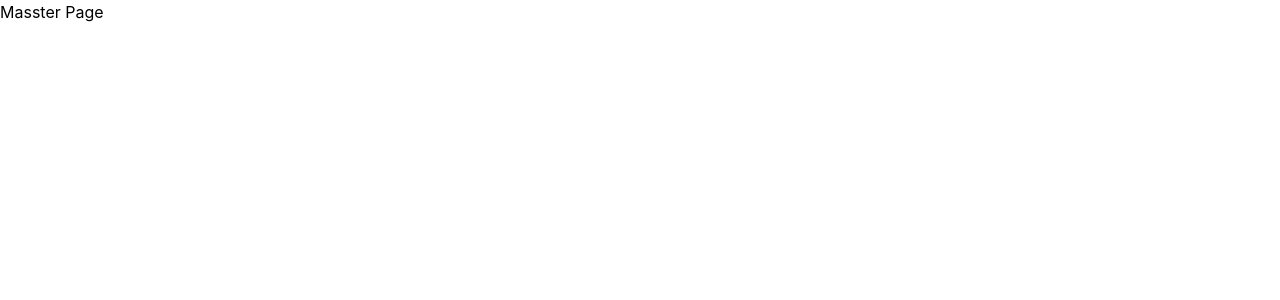
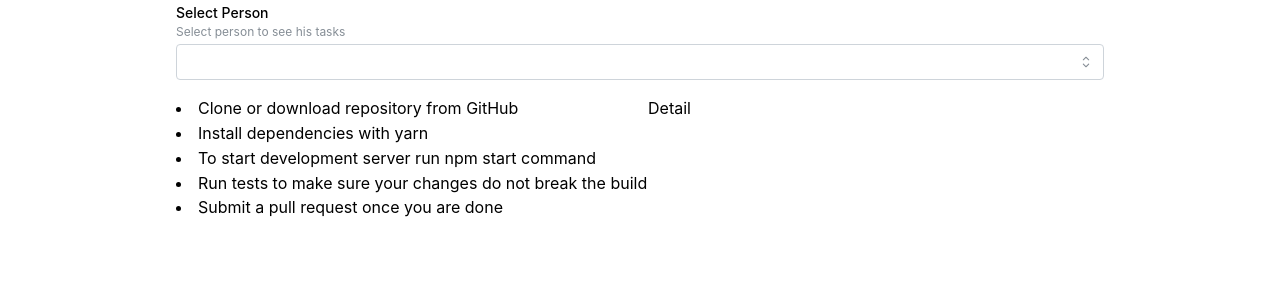
Before and after one commit to ducva/dear-dairy, a React (Vite) app in the folder apps/dear-dairy/: page /master in a window 1280 px wide. Shown: the top 300 px of the page. Built offline with nearby package versions, Linux system fonts and the light colour scheme; no server answers.

Commit message:
feat: some layout

```diff
--- a/apps/dear-dairy/src/pages/layout/Layout.tsx
+++ b/apps/dear-dairy/src/pages/layout/Layout.tsx
@@ -1,4 +1,4 @@
-import { Flex } from "@mantine/core"
+import { Container } from "@mantine/core"
 import { Outlet, useNavigate } from "react-router-dom"
 import { useAuth0 } from "@auth0/auth0-react"
 import { useEffect } from "react"
@@ -17,8 +17,8 @@ export const Layout = () => {
   }, [isAuthenticated, user])
 
   return (
-    <Flex>
+    <Container>
       <Outlet />
-    </Flex>
+    </Container>
   )
 }
--- a/apps/dear-dairy/src/pages/master/MasterPage.tsx
+++ b/apps/dear-dairy/src/pages/master/MasterPage.tsx
@@ -1,7 +1,27 @@
+import { Grid, List, Select } from "@mantine/core"
+
 export const MasterPage = () => {
   return (
-    <div>
-      Masster Page
-    </div>
+    <Grid>
+      <Grid.Col span={12}>
+        <Select
+          label="Select Person"
+          description="Select person to see his tasks"
+        />
+      </Grid.Col>
+      <Grid.Col span={6}>
+        <List>
+          <List.Item>Clone or download repository from GitHub</List.Item>
+          <List.Item>Install dependencies with yarn</List.Item>
+          <List.Item>To start development server run npm start command</List.Item>
+          <List.Item>Run tests to make sure your changes do not break the build</List.Item>
+          <List.Item>Submit a pull request once you are done</List.Item>
+        </List>
+      </Grid.Col>
+      <Grid.Col span={6}>
+        Detail
+      </Grid.Col>
+
+    </Grid>
   )
 }
```
